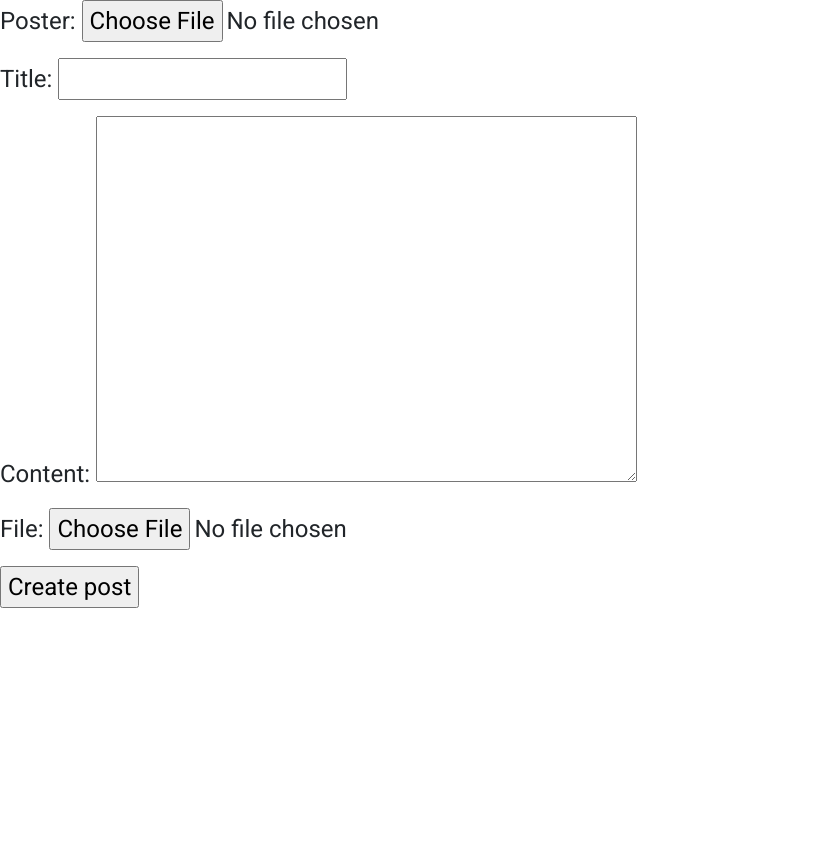
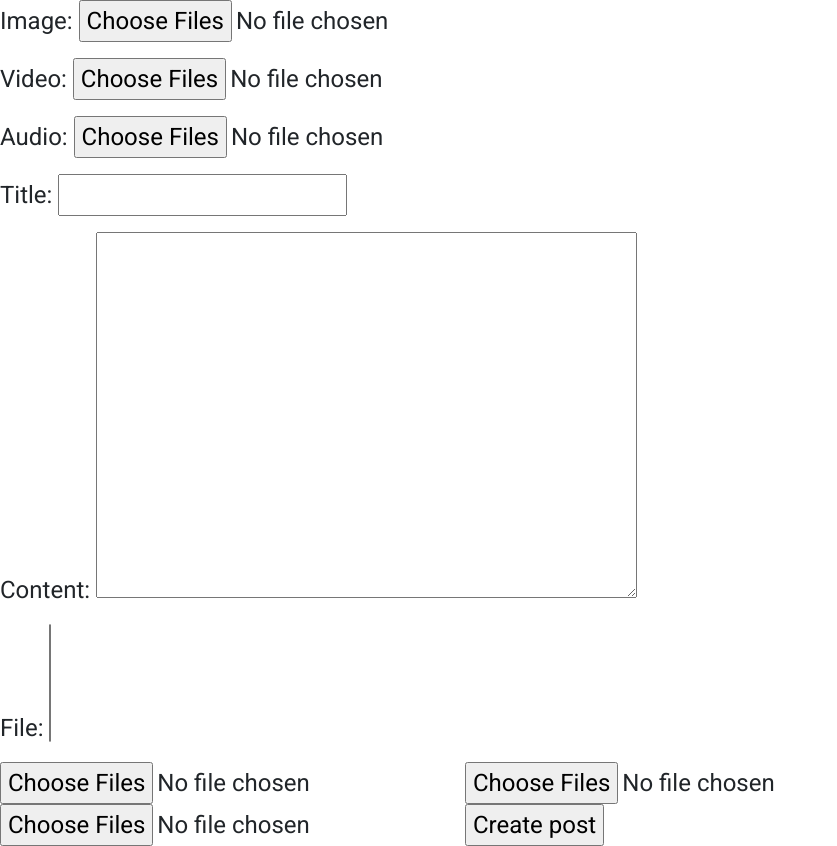
Before and after one commit to mamadkhezri/Zab, a Django app: a page that uses posts/templates/posts/create.html in a window 1280 px wide. Shown: the part 59-905 px from the top of the page, without its empty margins (0-837 px from the left). Before the commit the page ends 667 px from the top, so only its background shows below. Run offline with Django 4.2, Linux system fonts and the light colour scheme; the visitor is signed in with stand-in values (Sample User, id 1); data that the repository does not hold is empty; some web fonts are replaced.

Commit message:
edit models , view and form for multiple upload files

```diff
--- a/posts/forms.py
+++ b/posts/forms.py
@@ -1,13 +1,36 @@
 from django import forms
-from .models import Post, Comment
-from multiupload.fields import MultiFileField
+from .models import Post, Comment , Image, Video,Audio
+from django.forms.widgets import ClearableFileInput
 
+class MultipleFileInput(forms.ClearableFileInput):
+    allow_multiple_selected = True
 
 class PostUpdateCreateForm(forms.ModelForm):
-	class Meta:
-		model = Post
-		fields = ('poster','title','content','file')
+    image = forms.FileField(widget=MultipleFileInput(), required=False)
+    video = forms.FileField(widget=MultipleFileInput(), required=False)
+    audio = forms.FileField(widget=MultipleFileInput(), required=False)
 
+    class Meta:
+        model = Post
+        fields = ('image', 'video', 'audio', 'title', 'content', 'file')
+
+    def save(self, commit=True):
+        post = super().save(commit=commit)
+
+        image_files = self.cleaned_data.get('image')
+        video_files = self.cleaned_data.get('video')
+        audio_files = self.cleaned_data.get('audio')
+
+        if image_files:
+            for image in image_files:
+                Image.objects.create(post=post, image=image)
+        if video_files:
+            for video in video_files:
+                Video.objects.create(post=post, video=video)
+        if audio_files:
+            for audio in audio_files:
+                Audio.objects.create(post=post, audio=audio)
+        return post
 
 class CommentCreateForm(forms.ModelForm):
     class Meta:
--- a/posts/models.py
+++ b/posts/models.py
@@ -3,17 +3,27 @@ from django.contrib.auth.models import User
 from django.urls import reverse
 from django.utils.text import slugify
 
-# Create your models here.
+class Image (models.Model):
+    image = models.ImageField(upload_to='blog/')
+    post = models.ForeignKey('Post', on_delete=models.CASCADE, related_name='image_files')
 
+class Video(models.Model):
+    video = models.FileField(upload_to='media/blog/',null=True, blank=True)
+    post = models.ForeignKey('Post', on_delete=models.CASCADE , related_name='videos_files')
+
+class Audio(models.Model):
+    audio = models.FileField(upload_to='media/blog/', null=True, blank=True)
+    post = models.ForeignKey('Post', on_delete=models.CASCADE , related_name='audios_files')
 
 class Post(models.Model):
     author = models.ForeignKey(User, on_delete=models.CASCADE)
-    poster = models.ImageField(upload_to='blog/', null=True, blank=True)
     title = models.CharField(max_length=255)
     content = models.TextField()
     #tags =
     #category = models.ManyToManyField(Category)
-    file = models.FileField(upload_to='media/blog/', null=True, blank=True)
+    file = models.ManyToManyField(Image, related_name='associated_posts')
+    videos = models.ManyToManyField(Video, related_name='associated_posts')
+    audios = models.ManyToManyField(Audio, related_name='associated_posts')
     counted_views = models.IntegerField(default=0)
     status = models.BooleanField(default=False)
     slug = models.SlugField()
--- a/posts/templates/posts/create.html
+++ b/posts/templates/posts/create.html
@@ -4,7 +4,9 @@
     <form method="post" action="{% url 'posts:post_create'%}"  enctype="multipart/form-data">
         {% csrf_token %}
         {{ form.as_p }}
-        {{ media_formset.as_table }}
+        <input type="file" name="images" accept="image/*" multiple>
+        <input type="file" name="videos" accept="video/*" multiple>
+        <input type="file" name="audios" accept="audio/*" multiple>
         <input type="submit" value="Create post">
     </form>
 {% endblock %}
--- a/posts/views.py
+++ b/posts/views.py
@@ -4,15 +4,14 @@ from django.urls import reverse
 from django.shortcuts import render, redirect, get_object_or_404
 from django.views import View
 from django.contrib import messages
-from .models import Post, Comment, vote
+from .models import Post, Comment, vote , Image, Audio, Video
 from django.http import JsonResponse
 from .forms import PostUpdateCreateForm , CommentCreateForm, CommentReplyForm
 from django.utils.text import slugify
+from django.template.defaultfilters import slugify
 from django.contrib.auth.mixins import LoginRequiredMixin
 from django.contrib.auth.decorators import login_required
 from django.utils.decorators import method_decorator
-
-# Create your views here.
 
 
 class PostDetailView(View):
@@ -126,15 +125,28 @@ class PostcreateView(LoginRequiredMixin, View):
 
     def post(self, request, *args, **kwargs):
         form = self.form_class(request.POST, request.FILES)
+
         if form.is_valid():
             new_post = form.save(commit=False)
             new_post.slug = slugify(form.cleaned_data['title'][:30])
             new_post.author = request.user
             new_post.save()
+
+            image_files = request.FILES.getlist('image')  # Retrieve a list of uploaded image files
+            video_files = request.FILES.getlist('video')  # Retrieve a list of uploaded video files
+            audio_files = request.FILES.getlist('audio')  # Retrieve a list of uploaded audio files
+
+            for image_file in image_files:
+                Image.objects.create(post=new_post, image=image_file)
+            for video_file in video_files:
+                Video.objects.create(post=new_post, video=video_file)
+            for audio_file in audio_files:
+                Audio.objects.create(post=new_post, audio=audio_file)
+
             messages.success(request, 'You created a new post', 'success')
             return redirect('posts:post_detail', new_post.id, new_post.slug)
+
         return render(request, 'posts/create.html', {'form': form})
-
 
 class PostAddReplyView(LoginRequiredMixin, View):
     form_class = CommentReplyForm
```
Also changed, not shown: posts/templates/posts/multiple_upload.html (added, +28 -0 lines), posts/migrations/0012_remove_post_poster_remove_post_file_video_image_and_more.py (added).
